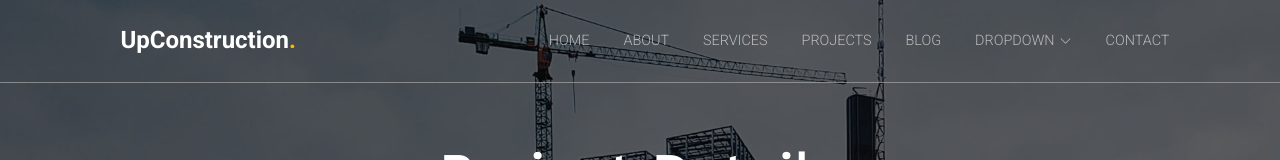
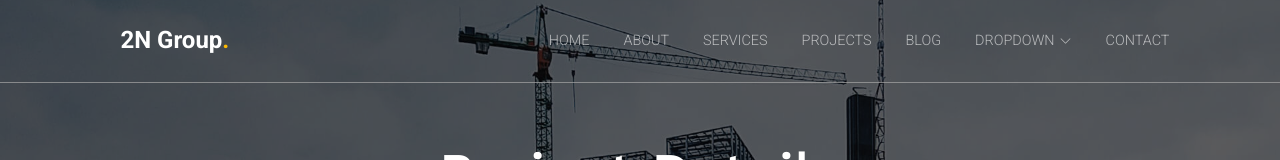
Before and after one commit to jeyla-danishyanabuzar/2N-Group-LLC--website-, a plain HTML site: page project-details.html in a window 1280 px wide. Shown: the top 160 px of the page. Drawn offline with nearby package versions, Linux system fonts and the light colour scheme; a web font is replaced by a local one.

Commit message:
Update project-details.html

```diff
--- a/project-details.html
+++ b/project-details.html
@@ -5,7 +5,7 @@
   <meta charset="utf-8">
   <meta content="width=device-width, initial-scale=1.0" name="viewport">
 
-  <title>UpConstruction Bootstrap Template - Project Details</title>
+  <title>2N Group MMC - Project Details</title>
   <meta content="" name="description">
   <meta content="" name="keywords">
 
@@ -30,13 +30,6 @@
 
   <!-- Template Main CSS File -->
   <link href="assets/css/main.css" rel="stylesheet">
-
-  <!-- =======================================================
-  * Template Name: UpConstruction - v1.3.0
-  * Template URL: https://bootstrapmade.com/upconstruction-bootstrap-construction-website-template/
-  * Author: BootstrapMade.com
-  * License: https://bootstrapmade.com/license/
-  ======================================================== -->
 </head>
 
 <body>
@@ -48,7 +41,7 @@
       <a href="index.html" class="logo d-flex align-items-center">
         <!-- Uncomment the line below if you also wish to use an image logo -->
         <!-- <img src="assets/img/logo.png" alt=""> -->
-        <h1>UpConstruction<span>.</span></h1>
+        <h1>2N Group<span>.</span></h1>
       </a>
 
       <i class="mobile-nav-toggle mobile-nav-show bi bi-list"></i>
```
